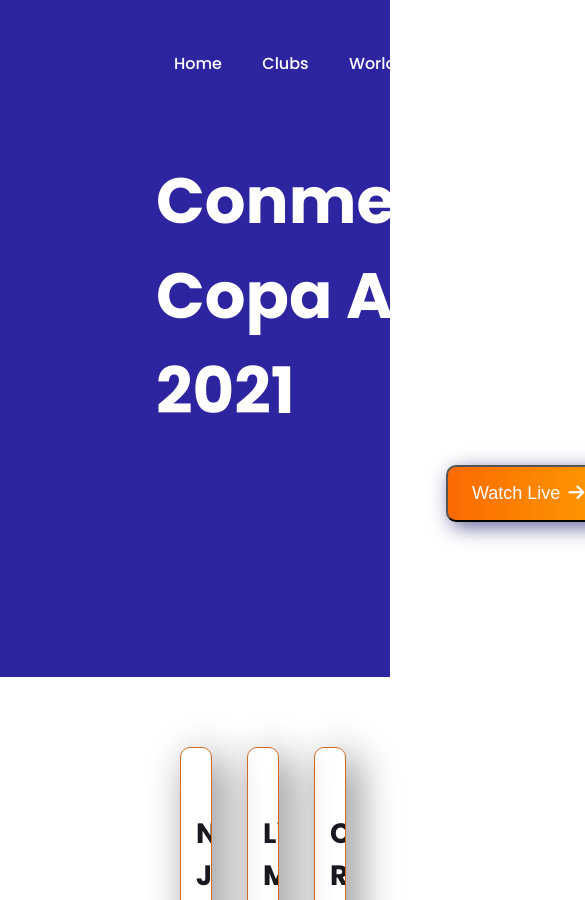
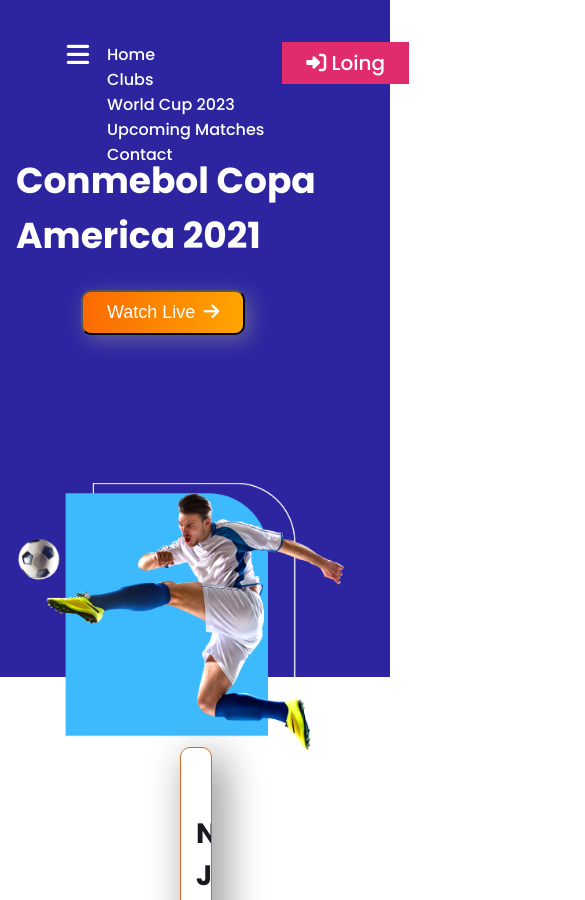
Before and after one commit to Rasel0406/football-responsive-website, a plain HTML site: page index.html in a window 390 px wide. Shown: the top 900 px of the page, 585 px wide, since content can reach past the window. Drawn offline with Linux system fonts and the light colour scheme.

Commit message:
responsive

```diff
--- a/css/style.css
+++ b/css/style.css
@@ -29,6 +29,14 @@
     height: 44px;
     padding-top: 42px;
 
+}
+.menu-name label i{
+    color: white;
+    font-size: 1.6em;
+    cursor: pointer;
+}
+.menu-name input{
+    display: none;
 }
 .menu-name{
     display: flex;
@@ -455,3 +463,107 @@
 }
 
 /* footer part end */
+
+/* media query start*/
+@media only screen and (max-width: 688px) {
+
+    .menu-name {
+    display: flex;
+    justify-content: end;
+    align-items: center;
+    align-items: flex-start;
+
+
+
+}
+.header {
+    margin: 0px 0px 0px 19px;
+}
+.menu-name nav a{
+    display: block;
+
+
+}
+.banner {
+    grid-template-columns: repeat(1, 1fr);
+    gap: 100px;
+    margin-left: 16px;
+
+}
+
+.banner-images {
+    width: 329px;
+    height: 259px;
+    padding-top: 10px;
+}
+
+/*.banner-content {
+    width: 278px;
+    height: 138px;
+    left: 16px;
+    top: 112px;
+}*/
+
+.banner-content h1 {
+    font-size: 36px;
+}
+
+
+
+.button-part button {
+    padding: 10px 24px;
+}
+.menu-icon{
+    /*margin-left: 180px;*/
+
+}
+ @keyframes sliding {
+            from{
+        left: 0px;
+            }
+            to{
+        left: 130px;
+            }
+
+        }
+
+
+
+.highlights,
+.blogs {
+ grid-template-columns: repeat(1, 1fr);
+
+}
+section,
+.highlight-content article,
+.banner-content,
+.highlight-image img{
+    width: 100%;
+
+}
+
+.blog img {
+    width: 100%;
+}
+.highlight,
+.menu-name,
+.background,
+.header,
+.menu{
+    width: 100%;
+}
+
+
+
+  /*.highlight, header, .news-part,
+ footer{
+    display: none;
+}*/
+.players h1{
+    width: 100%;
+}
+.players{
+    width: 100%;
+}
+}
+/* media query end */
--- a/index.html
+++ b/index.html
@@ -14,9 +14,8 @@
     <link href="https://fonts.googleapis.com/css2?family=Poppins:wght@400;500;700&display=swap" rel="stylesheet">
     <!-- google fontawesome -->
     <script src="https://kit.fontawesome.com/ee3c5cd5e1.js" crossorigin="anonymous"></script>
+    <link rel="stylesheet" href="css/style.css">
 
-
-    <link rel="stylesheet" href="css/style.css">
 </head>
 
 <body>
@@ -25,6 +24,10 @@
         <div class=" header">
             <div class="menu">
                 <div class="menu-name">
+                    <form action="">
+                        <input type="checkbox" id="click">
+                        <label for="click"><i class="fas fa-bars"></i></label>
+                    </form>
                     <nav>
                         <a href="#">Home</a>
                         <a href="#">Clubs</a>
@@ -60,7 +63,9 @@
                     <img src="images/players/player-1.png" alt="player-1">
                     <article>
                         <h2>Neymar Jr</h2>
-                        <p>Neymar came into prominence at Santos, where he made his professional debut aged 17. He helped the club win two successive Campeonato Paulista championships, a Copa do Brasil, and the 2011 Copa Libertadores; the latter being Santos' first since 1963.</p>
+                        <p>Neymar came into prominence at Santos, where he made his professional debut aged 17. He
+                            helped the club win two successive Campeonato Paulista championships, a Copa do Brasil, and
+                            the 2011 Copa Libertadores; the latter being Santos' first since 1963.</p>
                     </article>
 
                 </nav>
@@ -70,7 +75,9 @@
                     <img src="images/players/player-2.png" alt="player-2">
                     <article>
                         <h2>Lionel Messi</h2>
-                        <p>Born and raised in central Argentina, Messi relocated to Spain to join Barcelona at age 13, for whom he made his competitive debut aged 17 in October 2004. He established himself as an integral player for the club within the next three years.</p>
+                        <p>Born and raised in central Argentina, Messi relocated to Spain to join Barcelona at age 13,
+                            for whom he made his competitive debut aged 17 in October 2004. He established himself as an
+                            integral player for the club within the next three years.</p>
                     </article>
 
                 </nav>
@@ -80,7 +87,9 @@
                     <img src="images/players/player-3.png" alt="player-3">
                     <article>
                         <h2>Cristiano Ronaldo</h2>
-                        <p>Born and raised in Madeira, Ronaldo began his senior club career playing for Sporting CP, before signing with Manchester United in 2003, aged 18. After winning the FA Cup in his first season, he helped United win three successive Premier League titles.</p>
+                        <p>Born and raised in Madeira, Ronaldo began his senior club career playing for Sporting CP,
+                            before signing with Manchester United in 2003, aged 18. After winning the FA Cup in his
+                            first season, he helped United win three successive Premier League titles.</p>
                     </article>
 
                 </nav>
@@ -90,7 +99,10 @@
                     <img src="images/players/player-4.png" alt="player-4">
                     <article>
                         <h2>Paulo Dybala</h2>
-                        <p>Dybala made his senior international debut for Argentina in 2015 at age 22, and has since earned over 25 caps, including appearing at the 2018 FIFA World Cup and the 2019 Copa América. In the latter, he scored the winning goal to help his nation finish in third-place.</p>
+                        <p>Dybala made his senior international debut for Argentina in 2015 at age 22, and has since
+                            earned over 25 caps, including appearing at the 2018 FIFA World Cup and the 2019 Copa
+                            América. In the latter, he scored the winning goal to help his nation finish in third-place.
+                        </p>
                     </article>
 
                 </nav>
@@ -100,7 +112,9 @@
                     <img src="images/players/player-5.png" alt="player-5">
                     <article>
                         <h2>Mesut Ozil </h2>
-                        <p>Born and raised in Gelsenkirchen, Özil began his senior club career playing for hometown club Schalke 04, before signing with Werder Bremen in 2008, aged 19. After winning the DFB-Pokal in his first season.</p>
+                        <p>Born and raised in Gelsenkirchen, Özil began his senior club career playing for hometown club
+                            Schalke 04, before signing with Werder Bremen in 2008, aged 19. After winning the DFB-Pokal
+                            in his first season.</p>
                     </article>
 
                 </nav>
@@ -110,7 +124,9 @@
                     <img src="images/players/player-6.png" alt="player-6">
                     <article>
                         <h2>Mauro Icardi</h2>
-                        <p>Icardi began his footballing career at La Masia, the youth system of La Liga club Barcelona, before moving to Serie A club Sampdoria to begin his professional career in 2012; after an impressive season.</p>
+                        <p>Icardi began his footballing career at La Masia, the youth system of La Liga club Barcelona,
+                            before moving to Serie A club Sampdoria to begin his professional career in 2012; after an
+                            impressive season.</p>
                     </article>
 
                 </nav>
@@ -120,7 +136,9 @@
                     <img src="images/players/player-7.png" alt="player-7">
                     <article>
                         <h2>Di Maria</h2>
-                        <p>Di María began his career with Rosario Central, but came into prominence at Benfica after signing for the club in 2007, aged 19. He helped Benfica win a Primeira Liga championship, the club's first in five years.</p>
+                        <p>Di María began his career with Rosario Central, but came into prominence at Benfica after
+                            signing for the club in 2007, aged 19. He helped Benfica win a Primeira Liga championship,
+                            the club's first in five years.</p>
                     </article>
 
                 </nav>
@@ -130,7 +148,9 @@
                     <img src="images/players/player-8.png" alt="player-8">
                     <article>
                         <h2>Kylian Mbappé</h2>
-                        <p>Mbappé began his senior career with Ligue 1 club Monaco, making his professional debut in 2015, aged 16. With them, he won a Ligue 1 title, Ligue 1 Young Player of the Year, and the Golden Boy award. In 2017</p>
+                        <p>Mbappé began his senior career with Ligue 1 club Monaco, making his professional debut in
+                            2015, aged 16. With them, he won a Ligue 1 title, Ligue 1 Young Player of the Year, and the
+                            Golden Boy award. In 2017</p>
                     </article>
 
                 </nav>
@@ -140,7 +160,9 @@
                     <img src="images/players/player-9.png" alt="player-9">
                     <article>
                         <h2>Mohamed Salah</h2>
-                        <p>Icardi began his footballing career at La Masia, the youth system of La Liga club Barcelona, before moving to Serie A club Sampdoria to begin his professional career in 2012; after an impressive season.</p>
+                        <p>Icardi began his footballing career at La Masia, the youth system of La Liga club Barcelona,
+                            before moving to Serie A club Sampdoria to begin his professional career in 2012; after an
+                            impressive season.</p>
                     </article>
 
                 </nav>
@@ -150,7 +172,9 @@
                     <img src="images/players/player-10.png" alt="player-10">
                     <article>
                         <h2>Harry Kane</h2>
-                        <p>Icardi began his footballing career at La Masia, the youth system of La Liga club Barcelona, before moving to Serie A club Sampdoria to begin his professional career in 2012; after an impressive season.</p>
+                        <p>Icardi began his footballing career at La Masia, the youth system of La Liga club Barcelona,
+                            before moving to Serie A club Sampdoria to begin his professional career in 2012; after an
+                            impressive season.</p>
                     </article>
 
                 </nav>
@@ -160,7 +184,9 @@
                     <img src="images/players/player-11.png" alt="player-11">
                     <article>
                         <h2>Kevin De Bruyne</h2>
-                        <p>Icardi began his footballing career at La Masia, the youth system of La Liga club Barcelona, before moving to Serie A club Sampdoria to begin his professional career in 2012; after an impressive season.</p>
+                        <p>Icardi began his footballing career at La Masia, the youth system of La Liga club Barcelona,
+                            before moving to Serie A club Sampdoria to begin his professional career in 2012; after an
+                            impressive season.</p>
                     </article>
 
                 </nav>
@@ -170,7 +196,9 @@
                     <img src="images/players/player-12.png" alt="player-12">
                     <article>
                         <h2>Philippe Coutinho</h2>
-                        <p>Icardi began his footballing career at La Masia, the youth system of La Liga club Barcelona, before moving to Serie A club Sampdoria to begin his professional career in 2012; after an impressive season.</p>
+                        <p>Icardi began his footballing career at La Masia, the youth system of La Liga club Barcelona,
+                            before moving to Serie A club Sampdoria to begin his professional career in 2012; after an
+                            impressive season.</p>
                     </article>
 
                 </nav>
```
Lines whose indentation alone changed are shown as unchanged.
